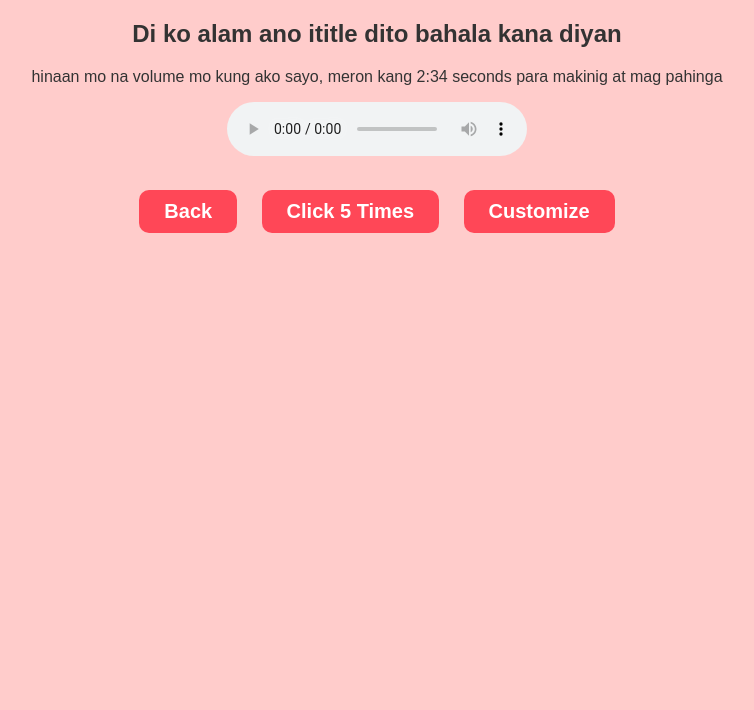
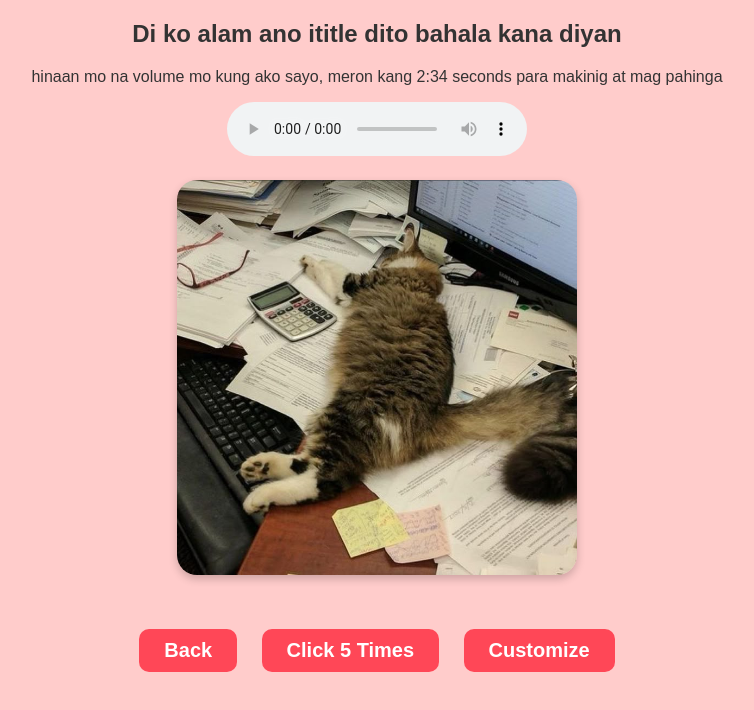
Before and after one commit to Groovy30/di-ko-alam, a plain HTML site: page smile.html in a window 1280 px wide. Shown: the whole page, without its empty margins (263-1017 px from the left). Drawn offline with Linux system fonts and the light colour scheme.

Commit message:
Update smile.html

```diff
--- a/smile.html
+++ b/smile.html
@@ -14,7 +14,7 @@
             padding: 0;
             overflow: hidden;
         }
-        h2, p, audio, .btn-container {
+        h2, p, audio, .btn-container, img {
             position: relative;
             z-index: 2;
         }
@@ -37,6 +37,13 @@
             transform: scale(1.1);
             opacity: 0.9;
         }
+        img {
+            width: 400px;
+            height: auto;
+            margin: 20px 0;
+            border-radius: 20px;
+            box-shadow: 0px 4px 8px rgba(0, 0, 0, 0.2);
+        }
         canvas {
             position: absolute;
             top: 0;
@@ -58,6 +65,10 @@
         <source src="song.mp3" type="audio/mpeg">
         Your browser does not support the audio element.
     </audio>
+
+    <br>
+    <img src="cute.jpg" alt="Cute Picture">
+    <br>
 
     <div class="btn-container">
         <button class="btn" onclick="goBack()">Back</button>
```
